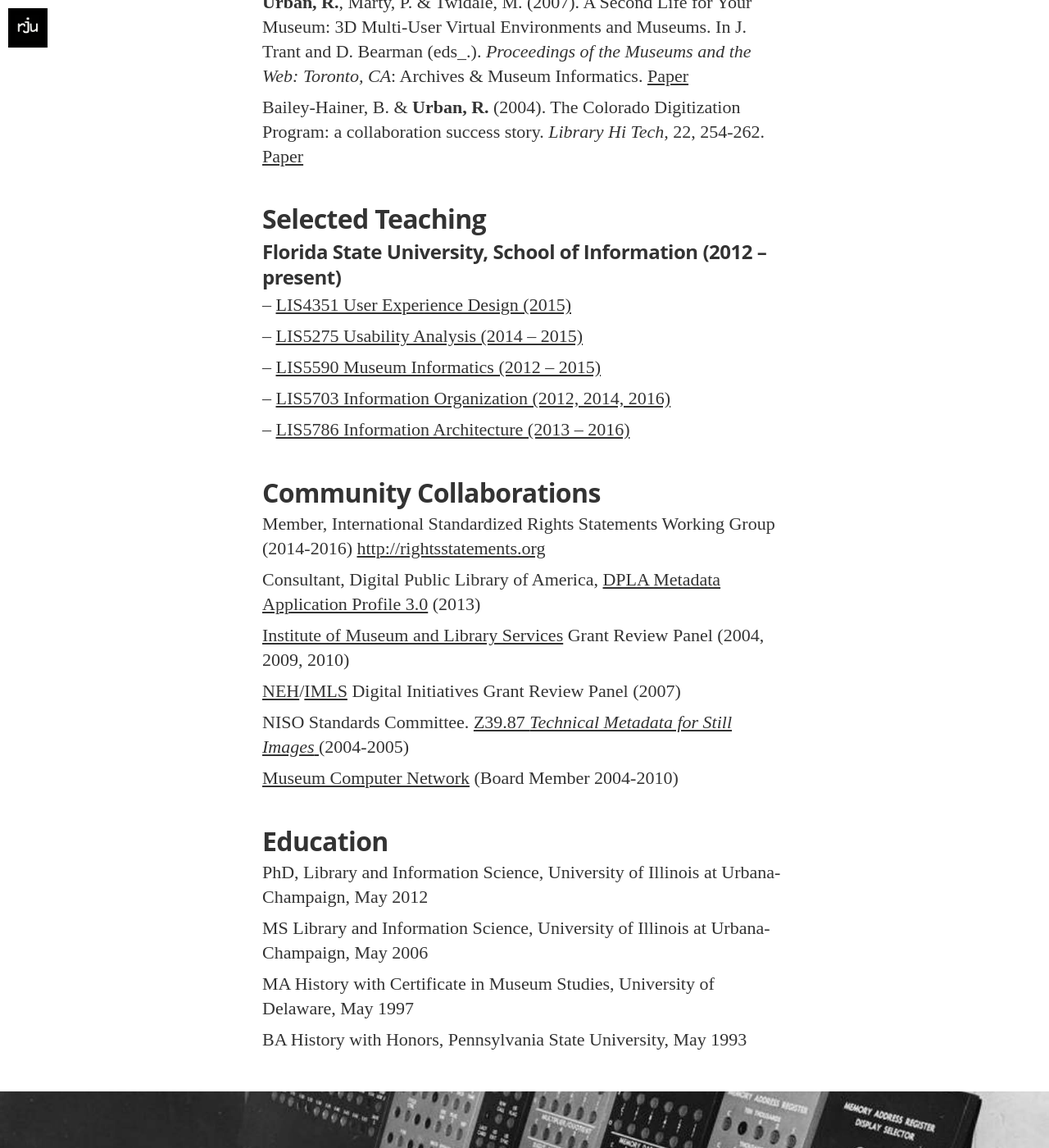
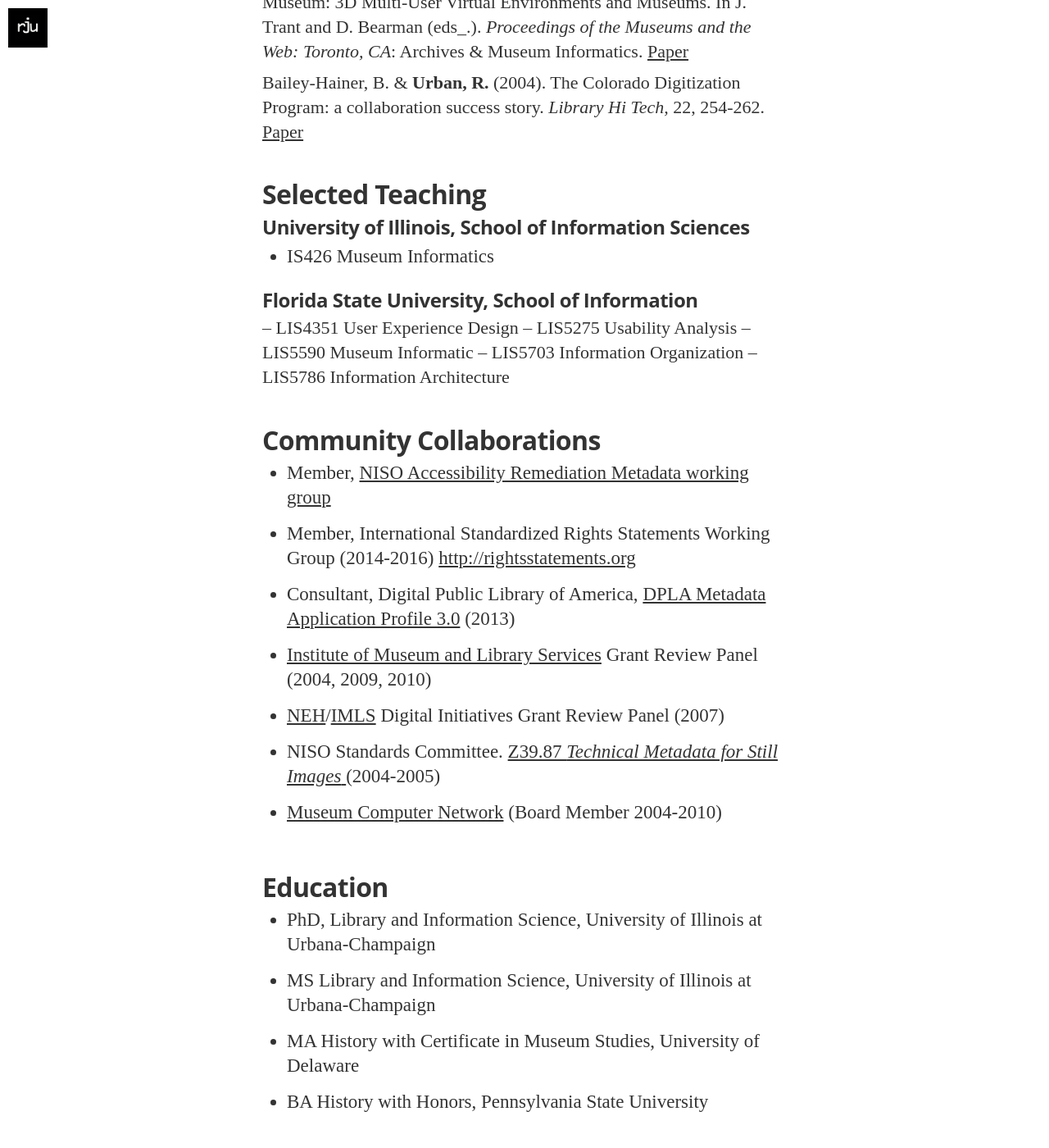
Before and after one commit to musebrarian/musebrarian.github.io, a Jekyll site: the page built from experience.md, in a window 1280 px wide and 1400 px high, scrolled down 2214 px. Shown: the whole window at 82% size. Built offline with Jekyll 4.4.1, drawn with Linux system fonts in a browser that asks for light colours; nearby versions of some CDN libraries; some web fonts are replaced; some of the changed text lies outside the part shown.

Commit message:
2025 updates

```diff
--- a/experience.md
+++ b/experience.md
@@ -9,27 +9,28 @@ http://richardjurban.net
 
 
 ## Professional Experience
-Digital Asset Manager & Strategist, [Corning Museum of Glass](http://www.cmog.org) December 2016-present
+Senior Program & Engagement Officer, [OCLC Research Library Partnership](https://www.oclc.org/research/partnership.html), 2022 - present
+
+Digital Asset Manager & Strategist, [Corning Museum of Glass](http://www.cmog.org), 2016 - 2022
 
 Assistant Professor, Florida State University, December 2012–2016
 
-Graduate Research Assistant.  IMLS Digital Collections and Content Project, September 2007 – 2009
+Graduate Research Assistant.  IMLS Digital Collections and Content Project, 2007 – 2009
 
-Project Coordinator, [Metadata for You & Me: A Training Program for Shareable Metadata](http://www.dlib.indiana.edu/projects/mym/), University of Illinois Library, September 2006- February 2009
+Project Coordinator, [Metadata for You & Me: A Training Program for Shareable Metadata](http://www.dlib.indiana.edu/projects/mym/), University of Illinois Library, 2006 - 2009
 
-Graduate Assistant, Illinois Digitization Institute, University of Illinois Library, October 2005 – August 2006
+Graduate Assistant, Illinois Digitization Institute, University of Illinois Library, 2005 – 2006
 
-Graduate Research Assistant, [ECHO Depository Project](http://www.ndiipp.illinois.edu/), University of Illinois at Urbana-Champaign, June 2005-August 2006
+Graduate Research Assistant, [ECHO Depository Project](http://www.ndiipp.illinois.edu/), University of Illinois at Urbana-Champaign, 2005 - 2006
 
-Operations Coordinator, [Collaborative Digitization Program](https://web.archive.org/web/20060813040240/http://www.cdpheritage.org/index.cfm), Denver, CO, March 2002-June 2005
+Operations Coordinator, [Collaborative Digitization Program](https://web.archive.org/web/20060813040240/http://www.cdpheritage.org/index.cfm), Denver, CO, 2002 - 2005
 
-Web Site Coordinator, [Historical Society of Pennsylvania](http://hsp.org), Philadelphia, PA, March 2000- March 2002
+Web Site Coordinator, [Historical Society of Pennsylvania](http://hsp.org), Philadelphia, PA, 2000 - 2002
 
-Assistant Curator, [Historical Society of Delaware](http://dehistory.org), Wilmington, DE, May 1997- March 2000
+Assistant Curator, [Historical Society of Delaware](http://dehistory.org), Wilmington, DE, 1997 - 2000
 
-Library Technician, [Smithsonian Institution Libraries](http://sil.si.edu), Washington, D.C. , November 1993 – June 1995
+Library Technician, [Smithsonian Institution Libraries](http://sil.si.edu), Washington, D.C., 1993 – 1995
 
-[Junior Fellow, Library of Congress](http://www.loc.gov/hr/jrfellows/), Manuscripts Division, Washington, D.C., June 1993 – August 1993
 
 ## Selected Publications
 **Urban, R. J.** (2016). Collections Cubed: Into the Third Dimension.  Museums and the Web 2016, Museums and the Web.  [Paper](http://mw2016.museumsandtheweb.com/paper/collections-cubed-into-the-third-dimension/) \| [Slides](http://www.slideshare.net/musebrarian/collections-cubed-into-the-third-dimension)
@@ -54,36 +55,29 @@ Bailey-Hainer, B. & **Urban, R.** (2004). The Colorado Digitization Program: a c
 
 ## Selected Teaching
 
-### Florida State University, School of Information (2012 – present)
+### University of Illinois, School of Information Sciences
+- IS426 Museum Informatics
 
- – [LIS4351 User Experience Design (2015)](http://chi.cci.fsu.edu/person/rurban/teaching/lis4351-ux/)
+### Florida State University, School of Information
 
- – [LIS5275 Usability Analysis (2014 – 2015)](http://chi.cci.fsu.edu/person/rurban/teaching/lis-5275/)
-
- – [LIS5590 Museum Informatics (2012 – 2015)](http://chi.cci.fsu.edu/person/rurban/teaching/lis5590/)
-
- – [LIS5703 Information Organization (2012, 2014, 2016)](http://chi.cci.fsu.edu/person/rurban/teaching/lis5703/)
-
-– [LIS5786 Information Architecture (2013 – 2016)](http://chi.cci.fsu.edu/person/rurban/teaching/lis5786-information-architecture/)
+ – LIS4351 User Experience Design
+ – LIS5275 Usability Analysis
+ – LIS5590 Museum Informatic
+ – LIS5703 Information Organization
+ – LIS5786 Information Architecture
 
 ## Community Collaborations
-Member, International Standardized Rights Statements Working Group (2014-2016) [http://rightsstatements.org](http://rightsstatements.org)
 
-Consultant, Digital Public Library of America, [DPLA Metadata Application Profile 3.0](https://dp.la/info/developers/map/) (2013)
-
-[Institute of Museum and Library Services](http://imls.gov) Grant Review Panel (2004, 2009, 2010)
-
-[NEH](http://neh.gov)/[IMLS](http://imls.gov) Digital Initiatives Grant Review Panel (2007)
-
-NISO Standards Committee. [Z39.87 _Technical Metadata for Still Images_ ](http://www.loc.gov/standards/mix/)(2004-2005)
-
-[Museum Computer Network](http://mcn.edu/) (Board Member 2004-2010)
+- Member, [NISO Accessibility Remediation Metadata working group](https://niso.org/standards-committees/arm)
+- Member, International Standardized Rights Statements Working Group (2014-2016) [http://rightsstatements.org](http://rightsstatements.org)
+- Consultant, Digital Public Library of America, [DPLA Metadata Application Profile 3.0](https://dp.la/info/developers/map/) (2013)
+- [Institute of Museum and Library Services](http://imls.gov) Grant Review Panel (2004, 2009, 2010)
+- [NEH](http://neh.gov)/[IMLS](http://imls.gov) Digital Initiatives Grant Review Panel (2007)
+- NISO Standards Committee. [Z39.87 _Technical Metadata for Still Images_ ](http://www.loc.gov/standards/mix/)(2004-2005)
+- [Museum Computer Network](http://mcn.edu/) (Board Member 2004-2010)
 
 ## Education
-PhD, Library and Information Science, University of Illinois at Urbana-Champaign, May 2012
-
-MS Library and Information Science, University of Illinois at Urbana-Champaign, May 2006
-
-MA History with Certificate in Museum Studies, University of Delaware, May 1997
-
-BA History with Honors, Pennsylvania State University, May 1993
+- PhD, Library and Information Science, University of Illinois at Urbana-Champaign
+- MS Library and Information Science, University of Illinois at Urbana-Champaign
+- MA History with Certificate in Museum Studies, University of Delaware
+- BA History with Honors, Pennsylvania State University
```
Also changed, not shown: 1 other file.
